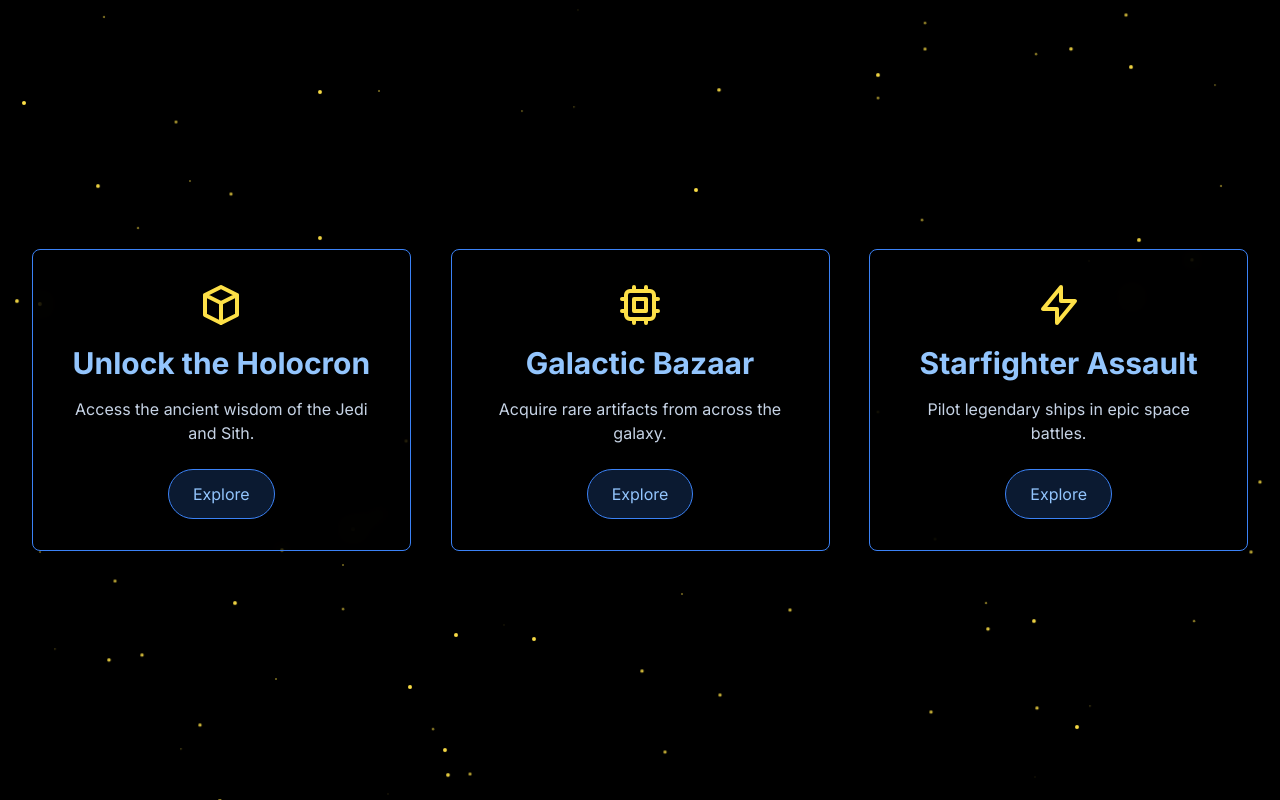
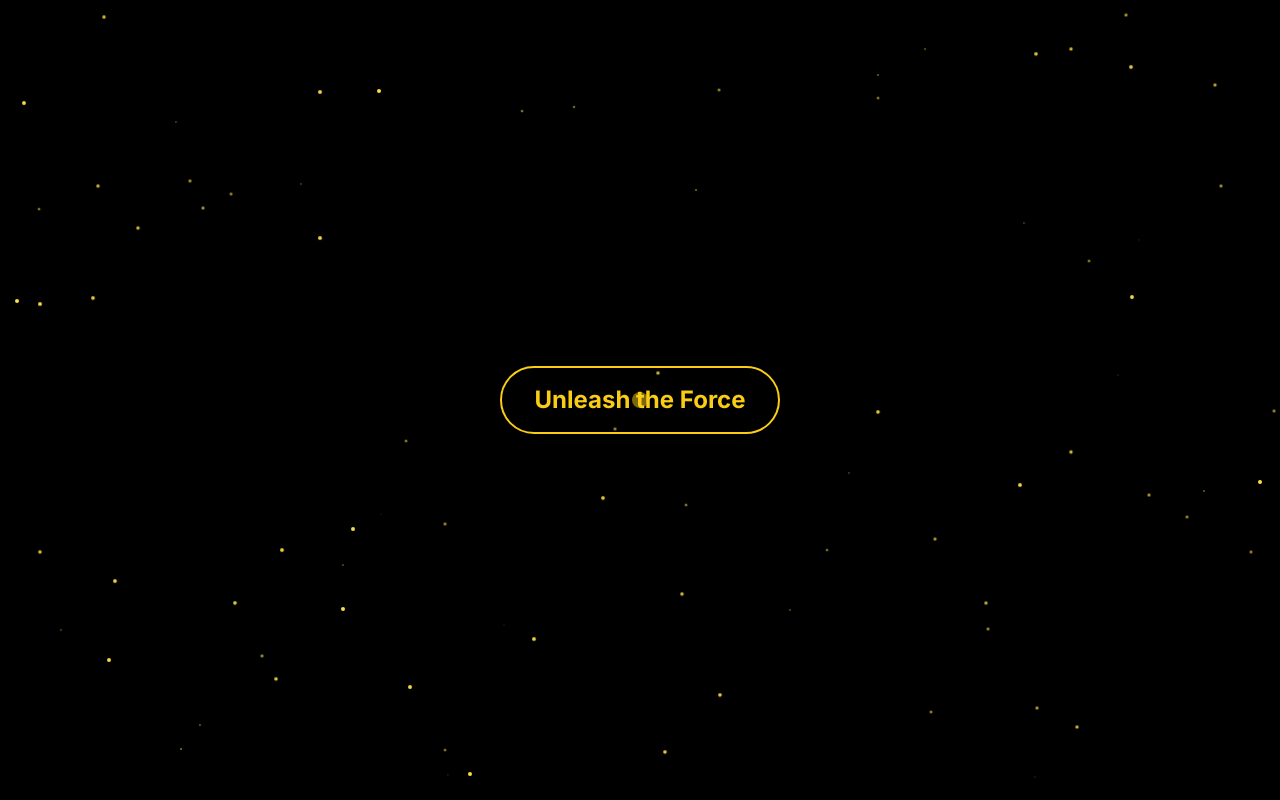
Before and after one commit to luka-tchanukvadze/CHANU-WARS, a Next.js app: page / in a window 1280 px wide. Built offline with nearby package versions, Linux system fonts and the light colour scheme.

Commit message:
show opening

```diff
--- a/app/layout.tsx
+++ b/app/layout.tsx
@@ -32,7 +32,7 @@ export default function RootLayout({
             <Background />
           </div>
 
-          {/* <Music audioRef={audioRef} />
+          <Music audioRef={audioRef} />
           {!audioStarted ? (
             <StartMusic
               audioRef={audioRef}
@@ -44,8 +44,8 @@ export default function RootLayout({
               {<ControlMusic audioRef={audioRef} audioStarted={audioStarted} />}
               {children}
             </>
-          )} */}
-          <div className="z-10">{children}</div>
+          )}
+          {/* <div className="z-10">{children}</div> */}
         </MainLayout>
       </body>
     </html>
--- a/app/page.tsx
+++ b/app/page.tsx
@@ -15,13 +15,13 @@ export default function Home() {
 
   return (
     <>
-      {/* {showHomePage === "" ? (
+      {showHomePage === "" ? (
         <Opening onAnimationComplete={() => setSessionStorage()} />
       ) : (
         <HomePage />
-      )} */}
+      )}
 
-      <HomePage />
+      {/* <HomePage /> */}
     </>
   );
 }
```
